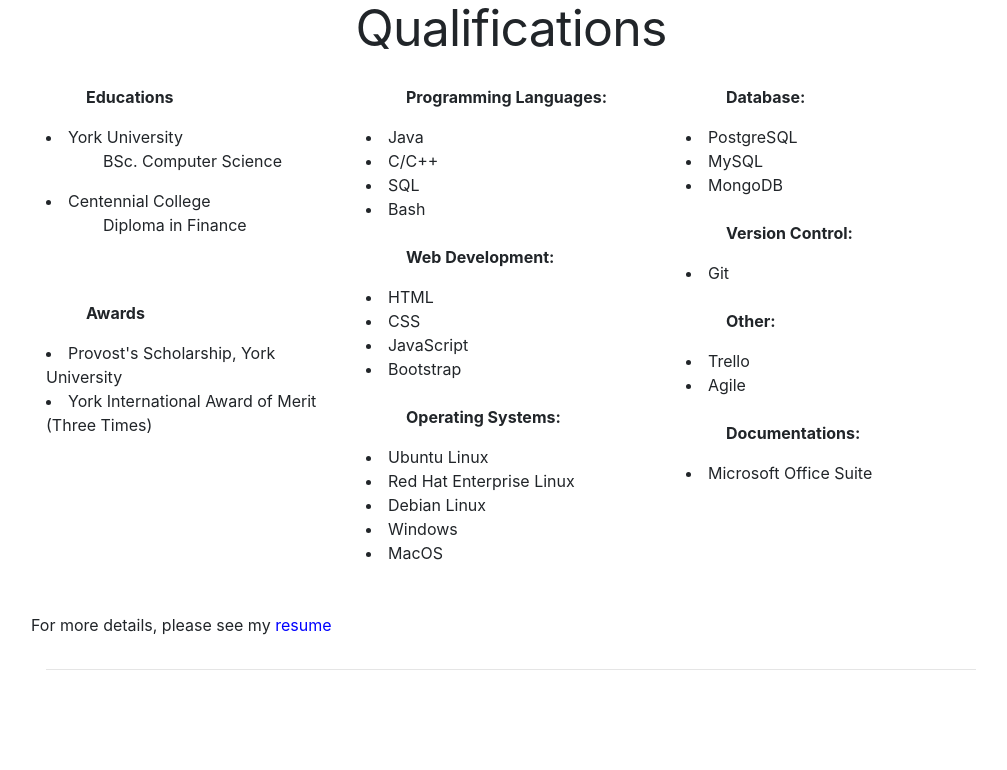
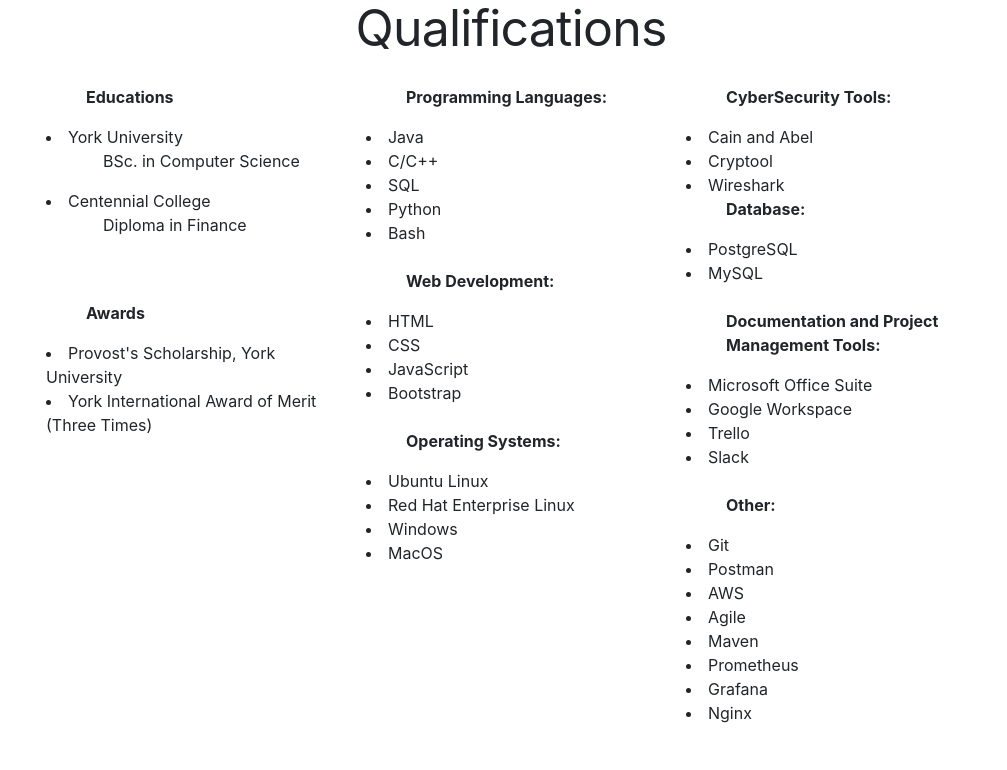
Before and after one commit to kevinbillian/Portfolio-1, a plain HTML site: page home.html in a window 1280 px wide. Shown: the part 1146-1916 px from the top of the page, without its empty margins (129-1136 px from the left). Drawn offline with nearby package versions, Linux system fonts and the light colour scheme.

Commit message:
Add files via upload

```diff
--- a/home.html
+++ b/home.html
@@ -93,7 +93,7 @@
         <div class="col-lg-4">
           <ul><b>Educations</b></ul>
           <li>York University</li>
-          <p style="text-indent: 45px;"> BSc. Computer Science</p>
+          <p style="text-indent: 45px;"> BSc. in Computer Science</p>
           <li>Centennial College</li>
           <p style="text-indent: 45px;"> Diploma in Finance</p>
           <br>
@@ -110,9 +110,7 @@
           <li>Java</li>
           <li>C/C++</li>
           <li>SQL</li>
-          <!--<li>C#</li>-->
-          <!--<li>C++</li>-->
-          <!--<li>Python</li>-->
+          <li>Python</li>
           <!--<li>PHP</li>-->
           <li>Bash</li>
           <!--<li>Powershell</li>-->
@@ -123,11 +121,12 @@
           <li>   CSS</li>
           <li>   JavaScript</li>
           <li>   Bootstrap</li>
+          <!--<li>React</li>-->
           <br>
           <ul><b>Operating Systems:</b></ul>
           <li>Ubuntu Linux</li>
           <li>Red Hat Enterprise Linux</li>
-          <li>Debian Linux</li>
+          <!--<li>Debian Linux</li>-->
           <li>Windows</li>
           <li>MacOS</li>
           <br>
@@ -135,34 +134,47 @@
         </div><!-- /.col-lg-4 -->
 
         <div class="col-lg-4">
-          <!--
           <ul><b>CyberSecurity Tools:</b></ul>
           <li>Cain and Abel</li>
           <li>Cryptool</li>
           <li>Wireshark</li>
+          <!--<li>Nmap</li>-->
           <!--<li>John The Ripper</li>-->
-          <!--<li>Nmap</li>-->
-
 
           <ul><b>Database:</b></ul>
           <li>PostgreSQL</li>
           <li>MySQL</li>
-          <li>MongoDB</li>
-          <!--<li>John The Ripper</li>-->
-          <!--<li>Nmap</li>-->
+          <!--<li>MongoDB</li>-->
+          <br>
+
+          <!--<ul><b>DevOps:</b></ul>-->
+          <!--<li>Docker</li>-->
+          <!--<li>Kubernetes</li>-->
+          <!--<li>Jenkins</li>-->
+          <!--<li>Splunk</li>-->
+          <!--<li>Prometheus</li>-->
+          <!--<li>Grafana</li>-->
+          <!--<br>-->
+
+          <ul><b>Documentation and Project Management Tools:</b></ul>
+          <li>Microsoft Office Suite</li>
+          <li>Google Workspace</li>
+          <li>Trello</li>
+          <li>Slack</li>
+          <br>
+
+          <ul><b>Other:</b></ul>
+          <li>Git</li>
+          <li>Postman</li>
+          <li>AWS</li>
+          <li>Agile</li>
+          <li>Maven</li>
+          <li>Prometheus</li>
+          <li>Grafana</li>
+          <li>Nginx</li>
           <br>
 
 
-          <ul><b>Version Control:</b></ul>
-          <li>Git</li>
-          <br>
-          <ul><b>Other:</b></ul>
-          <li>Trello</li>
-          <li>Agile</li>
-          <br>
-          <ul><b>Documentations:</b></ul>
-          <li>Microsoft Office Suite</li>
-          <br>
 
         </div><!-- /.col-lg-4 -->
         <p>For more details, please see my <a href="assets/Kevin_Soetanto_Resume.pdf" target="__blank" style="color:blue">resume</a></p>
@@ -178,7 +190,7 @@
         <div class="col-md-12" data-aos="fade-right" data-aos-duration="2000">
           <h2 class="featurette-heading">Internship Story</h2>
           <p class="lead">
-              Bill started his career with Deloitte as a Cyber Risk Advisory Intern. He was involved in Identity Access Management (IAM) Implementation project for one of the
+              Kevin started his career with Deloitte as a Cyber Risk Advisory Intern. He was involved in Identity Access Management (IAM) Implementation project for one of the
               biggest telecommunication company in Asia-Pacific.
               <br><br>
               He worked with project team performing risk consultancy, server deployment (architecture, software, cryptographic key and proxy),
```
